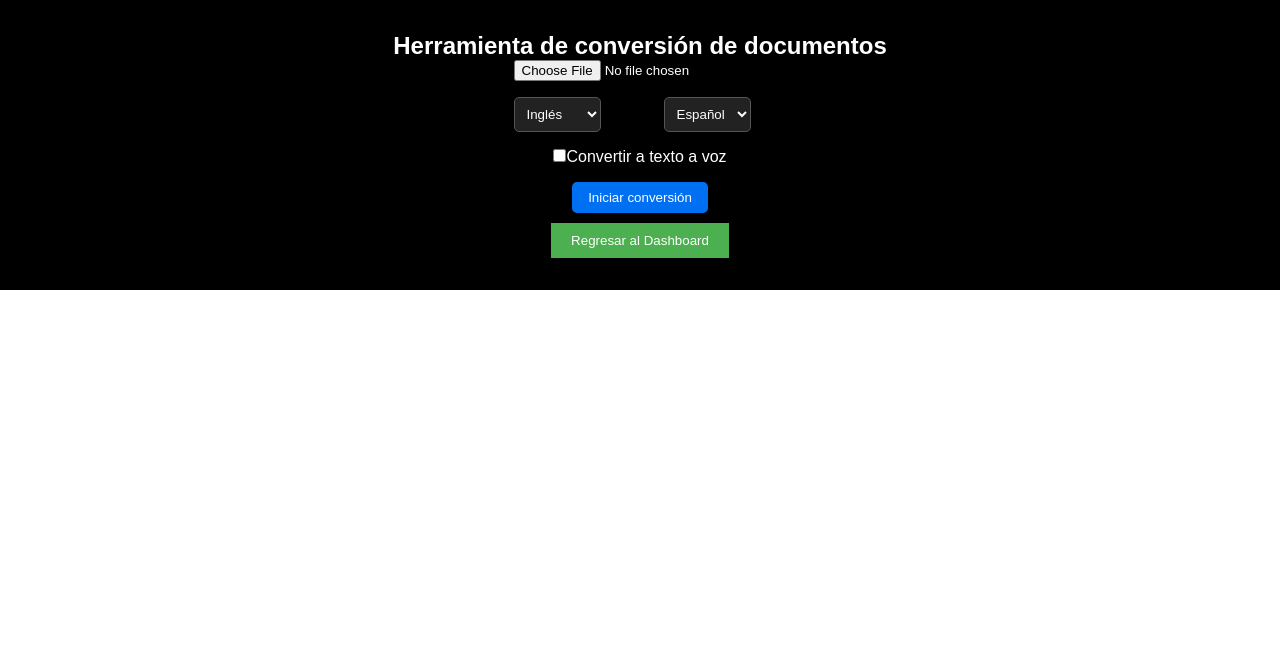
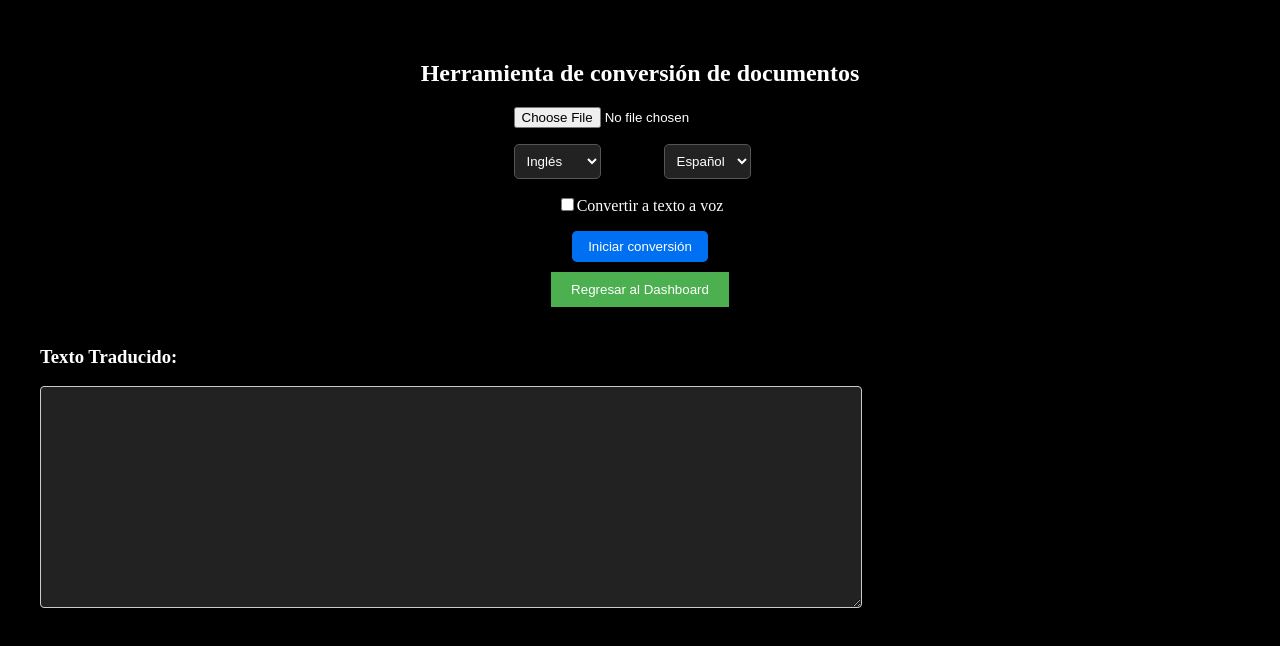
Before and after one commit to ChristopherMonterroso/-Semi1-B-2S2024-Grupo2-Proyecto1, a Next.js app in the folder e-student-app/: page /documents in a window 1280 px wide. Shown: the top 646 px of the page. Built offline with nearby package versions, Linux system fonts and the light colour scheme; no server answers; sample sign-in values are in the browser's storage.

Commit message:
Agregada funcionalidad de mostrar el audio desde texto

```diff
--- a/e-student-app/app/documents/Documents.module.css
+++ b/e-student-app/app/documents/Documents.module.css
@@ -63,3 +63,27 @@
 .goBackButton:hover {
     background-color: #45a049; /* Color de hover */
 }
+
+.translatedTextContainer {
+    margin-top: 20px;
+    width: 100%; /* Asegura que ocupe todo el ancho disponible */
+}
+
+.translatedTextArea {
+    width: 100%; /* Ajusta según el diseño */
+    max-width: 800px; /* Define un ancho máximo para el textarea */
+    height: 200px; /* Establece una altura fija, ajustable según tus necesidades */
+    padding: 10px;
+    border: 1px solid #ccc; /* Borde sutil */
+    border-radius: 4px; /* Bordes redondeados */
+    font-size: 14px; /* Tamaño de fuente */
+    resize: vertical; /* Permite redimensionar solo verticalmente */
+    background-color: #222; /* Color de fondo */
+    color: #fff; /* Color del texto */
+}
+
+/* Opcional: Estilo para el enfoque en el textarea */
+.translatedTextArea:focus {
+    outline: none; /* Elimina el contorno por defecto */
+    border-color: #0070f3; /* Cambia el color del borde al hacer foco */
+}
--- a/e-student-app/app/documents/page.js
+++ b/e-student-app/app/documents/page.js
@@ -1,7 +1,8 @@
 'use client';
-import { useState } from 'react';
 import { useRouter } from 'next/navigation';
+import { useEffect, useState } from 'react';
 import styles from './Documents.module.css';
+import { uploadFile, translateDocument, textToSpeech } from '../services/documents'; // Asegúrate de importar tus servicios
 import { toast, ToastContainer } from 'react-toastify';
 import 'react-toastify/dist/ReactToastify.css';
 
@@ -10,7 +11,20 @@ const ConvertDocumentsPage = () => {
   const [sourceLanguage, setSourceLanguage] = useState('en');
   const [targetLanguage, setTargetLanguage] = useState('es');
   const [convertToSpeech, setConvertToSpeech] = useState(false);
+  const [userId, setUserId] = useState('');
+  const [translatedText, setTranslatedText] = useState(''); // Estado para el texto traducido
+  const [audioUrl, setAudioUrl] = useState(''); // Estado para la URL del audio
   const router = useRouter(); // Inicializa el enrutador
+
+  useEffect(() => {
+    // Obtener el ID del usuario desde localStorage
+    const storedUser = JSON.parse(localStorage.getItem('user'));
+    if (storedUser && storedUser.user) {
+      setUserId(storedUser.user.id);
+    } else {
+      router.push('/login'); // Redirige a login si no hay usuario
+    }
+  }, [router]);
 
   const handleFileChange = (e) => {
     setFile(e.target.files[0]);
@@ -22,9 +36,48 @@ const ConvertDocumentsPage = () => {
       return;
     }
 
-    // Aquí iría la lógica para subir el archivo a S3 y luego llamar a las funciones de AWS
-    // Por ahora solo mostramos un mensaje de éxito.
-    toast.success('Archivo subido y conversión iniciada.');
+    try {
+      if (!userId) {
+        toast.error('No se encontró el ID de usuario.');
+        return;
+      }
+
+      // Subir el archivo
+      const uploadResponse = await uploadFile(file, userId);
+
+      if (!uploadResponse.status) {
+        toast.error(uploadResponse.message || 'Error al subir el archivo.');
+        return;
+      }
+
+      const fileId = uploadResponse.file.file_id; // Asegúrate de que esto sea correcto según tu respuesta
+
+      if (convertToSpeech) {
+        // Llamar a la función de texto a voz
+        const voiceResponse = await textToSpeech(fileId); // Aquí se asume que el voice_id es manejado en el backend
+        if (!voiceResponse.status) {
+          toast.error(voiceResponse.message || 'Error al convertir a voz.');
+          return;
+        }
+        setAudioUrl(voiceResponse.audioUrl); // Establece la URL del audio en el estado
+        toast.success('Conversión a texto a voz completada.');
+      } else {
+        // Llamar a la función de traducción
+        const translateResponse = await translateDocument(fileId, targetLanguage);
+
+        if (!translateResponse.status) {
+          toast.error(translateResponse.message || 'Error al traducir el documento.');
+          return;
+        }
+
+        setTranslatedText(translateResponse.translatedText); // Establece el texto traducido en el estado
+        toast.success('Archivo subido y traducción completada.');
+      }
+
+    } catch (error) {
+      console.error('Error durante la conversión:', error);
+      toast.error('Error durante el proceso de conversión.');
+    }
   };
 
   const handleGoBack = () => {
@@ -36,7 +89,12 @@ const ConvertDocumentsPage = () => {
       <ToastContainer />
       <h2>Herramienta de conversión de documentos</h2>
       <div className={styles.form}>
-      <input type="file" className={styles.fileInput} onChange={handleFileChange} accept=".pdf,.doc,.docx" />
+        <input
+          type="file"
+          className={styles.fileInput}
+          onChange={handleFileChange}
+          accept=".pdf,.doc,.docx"
+        />
 
         <div className={styles.languageSelection}>
           <select value={sourceLanguage} onChange={(e) => setSourceLanguage(e.target.value)}>
@@ -65,6 +123,30 @@ const ConvertDocumentsPage = () => {
           Regresar al Dashboard
         </button>
       </div>
+
+      {/* Mostrar el reproductor de audio si se ha convertido a voz */}
+      {convertToSpeech && audioUrl && (
+        <div className={styles.audioPlayerContainer}>
+          <h3>Audio:</h3>
+          <audio controls>
+            <source src={audioUrl} type="audio/mpeg" />
+            Tu navegador no soporta el elemento de audio.
+          </audio>
+        </div>
+      )}
+
+      {/* Mostrar el textarea si no se convierte a voz */}
+      {!convertToSpeech && (
+        <div className={styles.translatedTextContainer}>
+          <h3>Texto Traducido:</h3>
+          <textarea
+            className={styles.translatedTextArea}
+            value={translatedText}
+            readOnly // Solo lectura
+            rows={10} // Ajusta el número de filas según tus necesidades
+          />
+        </div>
+      )}
     </div>
   );
 };
--- a/e-student-app/app/globals.css
+++ b/e-student-app/app/globals.css
@@ -1,42 +1,3 @@
-:root {
-  --background: #ffffff;
-  --foreground: #171717;
+html, body {
+  background-color: #000;
 }
-
-@media (prefers-color-scheme: dark) {
-  :root {
-    --background: #0a0a0a;
-    --foreground: #ededed;
-  }
-}
-
-html,
-body {
-  max-width: 100vw;
-  overflow-x: hidden;
-}
-
-body {
-  color: var(--foreground);
-  background: var(--background);
-  font-family: Arial, Helvetica, sans-serif;
-  -webkit-font-smoothing: antialiased;
-  -moz-osx-font-smoothing: grayscale;
-}
-
-* {
-  box-sizing: border-box;
-  padding: 0;
-  margin: 0;
-}
-
-a {
-  color: inherit;
-  text-decoration: none;
-}
-
-@media (prefers-color-scheme: dark) {
-  html {
-    color-scheme: dark;
-  }
-}
--- a/e-student-app/app/services/config.js
+++ b/e-student-app/app/services/config.js
@@ -5,5 +5,8 @@ export const ENDPOINTS = {
   CONFIRM: '/auth/confirm',
   LOGIN: '/auth/login',
   SCHEDULES: '/user/shedules',
-  TASKS: '/user/tasks'
+  TASKS: '/user/tasks',
+  UPLOAD_FILE: '/user/file',
+  TRANSLATE_FILE: '/user/trasnlate',
+  TEXT_TO_SPEECH: '/user/polly'
 };
--- /dev/null
+++ b/e-student-app/app/services/documents.js
@@ -0,0 +1,61 @@
+import { API_BASE_URL, ENDPOINTS } from './config';
+
+export const translateDocument = async (file_id, target_language) => {
+    try {
+        const payload = { file_id, target_language };
+
+        const response = await fetch(`${API_BASE_URL}${ENDPOINTS.TRANSLATE_FILE}`, {
+            method: 'POST',
+            headers: {
+                'Content-Type': 'application/json',
+            },
+            body: JSON.stringify(payload),
+        });
+
+        const data = await response.json();
+        return data;
+    } catch (error) {
+        console.error('Error al traducir el documento', error);
+        throw error;
+    }
+};
+
+// Servicio para subir archivos
+export const uploadFile = async (file, user_id) => {
+    try {
+        const formData = new FormData();
+        formData.append('file', file);
+        formData.append('user_id', user_id);
+
+        const response = await fetch(`${API_BASE_URL}${ENDPOINTS.UPLOAD_FILE}`, {
+            method: 'POST',
+            body: formData, // No es necesario especificar 'Content-Type' cuando se usa FormData
+        });
+
+        const data = await response.json();
+        return data;
+    } catch (error) {
+        console.error('Error al subir el archivo', error);
+        throw error;
+    }
+};
+
+export const textToSpeech = async (file_id, voice_id) => {
+    try {
+        const payload = { file_id, voice_id };
+
+        const response = await fetch(`${API_BASE_URL}${ENDPOINTS.TEXT_TO_SPEECH}`, {
+            method: 'POST',
+            headers: {
+                'Content-Type': 'application/json',
+            },
+            body: JSON.stringify(payload),
+        });
+
+        const data = await response.json();
+        return data;
+    } catch (error) {
+        console.error('Error al convertir texto a voz', error);
+        throw error;
+    }
+};
```
